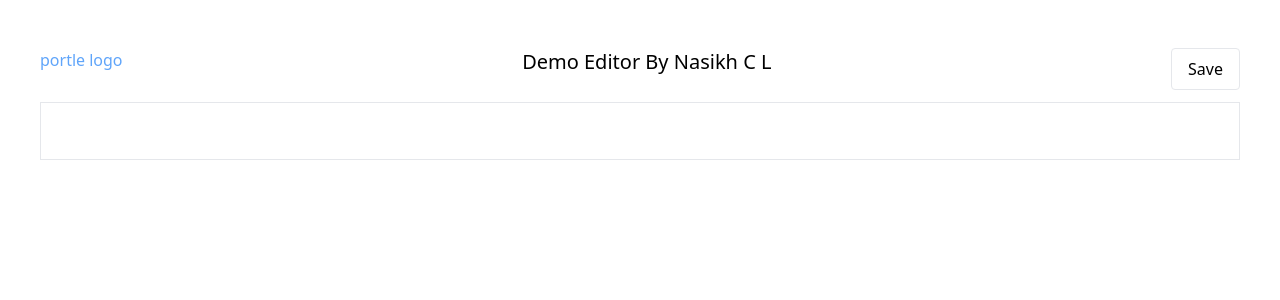
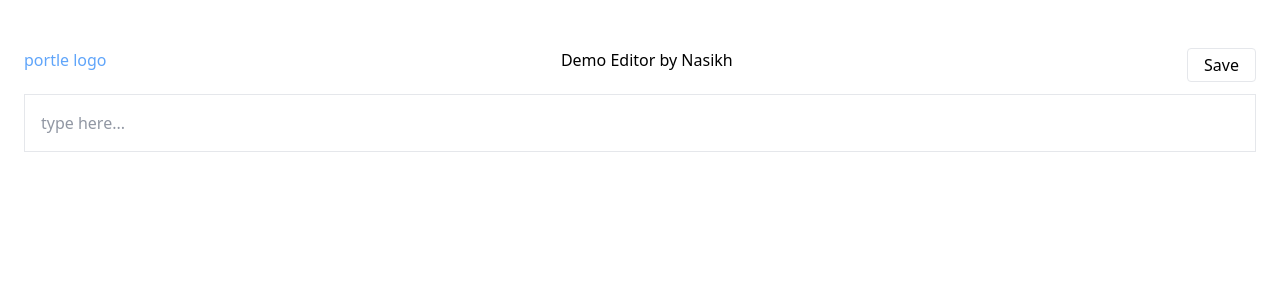
Before and after one commit to NasikhCL/mini-custom-markdown-text-editor, a React (Create React App) app: page / in a window 1280 px wide. Shown: the top 300 px of the page. Built offline with nearby package versions, Linux system fonts and the light colour scheme.

Commit message:
95% completed

```diff
--- a/src/App.js
+++ b/src/App.js
@@ -1,18 +1,11 @@
 import CustomEditor from "./components/Editor";
-import SaveButton from "./components/SaveButton";
-import Title from "./components/Title";
 
 function App() {
 
 
 
   return (
-    <div className="mt-12 mx-10">
-      <div className="flex justify-between mb-3">
-        <h2 className="text-blue-400">portle logo</h2>
-        <Title className="" />
-        <SaveButton />
-      </div>
+    <div className="mx-6 mt-12">
       <CustomEditor />
     </div>
   );
--- a/src/components/Editor.js
+++ b/src/components/Editor.js
@@ -6,194 +6,230 @@ import {
   Modifier,
   convertFromRaw,
 } from "draft-js";
-import useHandleClick from "../customHook/useHandleClick";
 
 const CustomEditor = () => {
-
   const [editorState, setEditorState] = React.useState(() =>
     EditorState.createEmpty()
   );
 
-  const {triggerClick} = useHandleClick();
-
-  const [headerOneArr, setHeaderOneArr] =useState([])
-  const [boldArr, setBoldArr] = useState([])
-  const [textRedArr, setTextRedArr] = useState([])
-  const [textUnderlineArr, setTextUnderlineArr] = useState([])
-
-
+  const [headerOneArr, setHeaderOneArr] = useState([]);
+  const [boldArr, setBoldArr] = useState([]);
+  const [textRedArr, setTextRedArr] = useState([]);
+  const [textUnderlineArr, setTextUnderlineArr] = useState([]);
 
   const handleEditorState = (editorState) => {
-
     const currentContent = editorState.getCurrentContent();
     const blocks = convertToRaw(currentContent).blocks;
-    const newBlocks = []
-    blocks.forEach(block => {
-
-      const isHeaderOne = headerOneArr.includes(block.key)
-      const isBold = boldArr.includes(block.key)
-      const isUnderline = textUnderlineArr.includes(block.key)
+    const newBlocks = [];
+    blocks.forEach((block) => {
+      const isHeaderOne = headerOneArr.includes(block.key);
+      const isBold = boldArr.includes(block.key);
+      const isUnderline = textUnderlineArr.includes(block.key);
       const isTextRed = textRedArr.includes(block.key);
 
-      if( block.text === ''){
-        console.log('inside empty block')
-        block.inlineStyleRanges = []
-        block.type ='unstyled'
-        setHeaderOneArr(prev=> prev.filter(prev=> prev !== block.key))
-        setTextUnderlineArr(prev=> prev.filter(prev=> prev !== block.key))
-        setTextRedArr(prev=> prev.filter(prev=> prev !== block.key))
-        setBoldArr(prev=> prev.filter(prev=> prev !== block.key))
+      if (block.text === "") {
+        console.log("inside empty block");
+        block.inlineStyleRanges = [];
+        block.type = "unstyled";
+        setHeaderOneArr((prev) => prev.filter((prev) => prev !== block.key));
+        setTextUnderlineArr((prev) =>
+          prev.filter((prev) => prev !== block.key)
+        );
+        setTextRedArr((prev) => prev.filter((prev) => prev !== block.key));
+        setBoldArr((prev) => prev.filter((prev) => prev !== block.key));
 
-        if(isHeaderOne){
-          block.type ='header-one'
-          setHeaderOneArr(prev=> [...prev, block.key])
+        if (isHeaderOne) {
+          block.type = "header-one";
+          setHeaderOneArr((prev) => [...prev, block.key]);
         }
-        if(isBold){
-          console.log('inside isBold')
-          block.inlineStyleRanges =  [ { offset: 0, length: block.text.length, style: 'BOLD' }]
-          setBoldArr(prev=> [...prev, block.key])
+        if (isBold) {
+          console.log("inside isBold");
+          block.inlineStyleRanges = [
+            { offset: 0, length: block.text.length, style: "BOLD" },
+          ];
+          setBoldArr((prev) => [...prev, block.key]);
         }
-        if(isTextRed){
-          setTextRedArr(prev=> [...prev, block.key])
-          console.log('inside isRed')
-          block.inlineStyleRanges =  [...block.inlineStyleRanges, { offset: 0, length: block.text.length, style: 'COLOR_RED' }]
+        if (isTextRed) {
+          setTextRedArr((prev) => [...prev, block.key]);
+          console.log("inside isRed");
+          block.inlineStyleRanges = [
+            ...block.inlineStyleRanges,
+            { offset: 0, length: block.text.length, style: "COLOR_RED" },
+          ];
         }
-        if(isUnderline){
-          setTextUnderlineArr(prev=> [...prev, block.key])
-          block.inlineStyleRanges =  [...block.inlineStyleRanges, { offset: 0, length: block.text.length, style: 'UNDERLINE' }]
+        if (isUnderline) {
+          setTextUnderlineArr((prev) => [...prev, block.key]);
+          block.inlineStyleRanges = [
+            ...block.inlineStyleRanges,
+            { offset: 0, length: block.text.length, style: "UNDERLINE" },
+          ];
         }
         newBlocks.push(block);
-      }else if((isHeaderOne || isBold || isTextRed || isUnderline) && block.text === ' '){
-        block.style = 'unstyled'
-        block.inlineStyleRanges = []
-        block.text= ''
-        setHeaderOneArr(prev=> prev.filter(prev=> prev !== block.key))
-        setTextUnderlineArr(prev=> prev.filter(prev=> prev !== block.key))
-        setTextRedArr(prev=> prev.filter(prev=> prev !== block.key))
-        setBoldArr(prev=> prev.filter(prev=> prev !== block.key))
-        newBlocks.push(block)
-      }else if(isHeaderOne){
-        block.style = 'header-one'
-        newBlocks.push(block)
-      }
-      else if(block.text.startsWith('# ')){
-        setHeaderOneArr(prev=> [...prev, block.key])
-        block.type = 'header-one'
-        block.inlineStyleRanges = []
+      } else if (
+        (isHeaderOne || isBold || isTextRed || isUnderline) &&
+        block.text === " "
+      ) {
+        block.style = "unstyled";
+        block.inlineStyleRanges = [];
+        block.text = "";
+        setHeaderOneArr((prev) => prev.filter((prev) => prev !== block.key));
+        setTextUnderlineArr((prev) =>
+          prev.filter((prev) => prev !== block.key)
+        );
+        setTextRedArr((prev) => prev.filter((prev) => prev !== block.key));
+        setBoldArr((prev) => prev.filter((prev) => prev !== block.key));
+        newBlocks.push(block);
+      } else if (isHeaderOne) {
+        block.style = "header-one";
+        newBlocks.push(block);
+      } else if (block.text.startsWith("# ")) {
+        setHeaderOneArr((prev) => [...prev, block.key]);
+        block.type = "header-one";
+        block.inlineStyleRanges = [];
         block.text = block.text.substring(2); // Remove '# ' from the text
         newBlocks.push(block);
-      }else if(block.text.startsWith('*** ')|| textUnderlineArr.includes(block.key)){
-        if(!textUnderlineArr.includes(block.key)){
-          setTextUnderlineArr(prev=> [...prev, block.key])
+      } else if (
+        block.text.startsWith("*** ") ||
+        textUnderlineArr.includes(block.key)
+      ) {
+        if (!textUnderlineArr.includes(block.key)) {
+          setTextUnderlineArr((prev) => [...prev, block.key]);
         }
-        block.inlineStyleRanges = [{ offset: 0, length: block.text.length, style: 'UNDERLINE' }];
-        block.text = block.text.startsWith('*** ') ? block.text.substring(4) : block.text // Remove '* ' from the text
+        block.inlineStyleRanges = [
+          { offset: 0, length: block.text.length, style: "UNDERLINE" },
+        ];
+        block.text = block.text.startsWith("*** ")
+          ? block.text.substring(4)
+          : block.text; // Remove '* ' from the text
         newBlocks.push(block);
-        console.log('somthing underline')
-      }else if(block.text.startsWith('** ')|| textRedArr.includes(block.key)){
-        console.log('somthing red')
-        if(!textRedArr.includes(block.key)){
-          setTextRedArr(prev=> [...prev, block.key])
+        console.log("somthing underline");
+      } else if (
+        block.text.startsWith("** ") ||
+        textRedArr.includes(block.key)
+      ) {
+        console.log("somthing red");
+        if (!textRedArr.includes(block.key)) {
+          setTextRedArr((prev) => [...prev, block.key]);
         }
-        block.inlineStyleRanges = [ { offset: 0, length: block.text.length, style: 'COLOR_RED' }];
-        block.text = block.text.startsWith('** ') ? block.text.substring(3) : block.text // Remove '* ' from the text
+        block.inlineStyleRanges = [
+          { offset: 0, length: block.text.length, style: "COLOR_RED" },
+        ];
+        block.text = block.text.startsWith("** ")
+          ? block.text.substring(3)
+          : block.text; // Remove '* ' from the text
         newBlocks.push(block);
-      }else if(block.text.startsWith('* ')|| boldArr.includes(block.key)){
-        if(!boldArr.includes(block.key)){
-          setBoldArr(prev=> [...prev, block.key])
+      } else if (block.text.startsWith("* ") || boldArr.includes(block.key)) {
+        if (!boldArr.includes(block.key)) {
+          setBoldArr((prev) => [...prev, block.key]);
         }
-        block.inlineStyleRanges = [ { offset: 0, length: block.text.length, style: 'BOLD' }];
-        block.text = block.text.startsWith('* ') ? block.text.substring(2) : block.text // Remove '* ' from the text
+        block.inlineStyleRanges = [
+          { offset: 0, length: block.text.length, style: "BOLD" },
+        ];
+        block.text = block.text.startsWith("* ")
+          ? block.text.substring(2)
+          : block.text; // Remove '* ' from the text
         newBlocks.push(block);
-        console.log('somthing bold')
-      }else{
-        console.log('insided the sels')
-          block.type = 'unstyled'
+        console.log("somthing bold");
+      } else {
+        console.log("insided the sels");
+        block.type = "unstyled";
         block.inlineStyleRanges = [];
-          newBlocks.push(block)
-
+        newBlocks.push(block);
       }
     });
-    const newRawContent = { ...convertToRaw(currentContent), blocks: newBlocks };
+    const newRawContent = {
+      ...convertToRaw(currentContent),
+      blocks: newBlocks,
+    };
     const newContentState = convertFromRaw(newRawContent);
-    const newEditorState = EditorState.push(editorState, newContentState, 'change-block');
+    const newEditorState = EditorState.push(
+      editorState,
+      newContentState,
+      "change-block"
+    );
     const selectionState = editorState.getSelection();
-    const newEditorStateWithHandleCursor = EditorState.forceSelection(newEditorState, selectionState);
+    const newEditorStateWithHandleCursor = EditorState.forceSelection(
+      newEditorState,
+      selectionState
+    );
     setEditorState(newEditorStateWithHandleCursor);
-    console.log(blocks)
-
+    console.log(blocks);
   };
 
+  const saveEditorContent = () => {
+    const contentState = editorState.getCurrentContent();
+    const contentStateJSON = JSON.stringify(convertToRaw(contentState));
+    localStorage.setItem("draftContent", contentStateJSON);
+    localStorage.setItem("draftContentHeaderArr", JSON.stringify(headerOneArr));
+    localStorage.setItem(
+      "draftContentTextUnderlineArr",
+      JSON.stringify(textUnderlineArr)
+    );
+    localStorage.setItem("draftContentTextRedArr", JSON.stringify(textRedArr));
+    localStorage.setItem("draftContentTextBoldArr", JSON.stringify(boldArr));
+    console.log(
+      headerOneArr,
+      " ",
+      boldArr,
+      " ",
+      textRedArr,
+      " ",
+      textUnderlineArr
+    );
 
-
-  const saveEditorContent = () => {
-    const contentState = EditorState.getCurrentContent();
-    const contentStateJSON = JSON.stringify(convertToRaw(contentState));
-    localStorage.setItem('draftContent', contentStateJSON);
-    localStorage.setItem('draftContentHeaderArr', JSON.stringify(headerOneArr))
-    localStorage.setItem('draftContentTextUnderlineArr', JSON.stringify(textUnderlineArr))
-    localStorage.setItem('draftContentTextRedArr', JSON.stringify(textRedArr))
-    localStorage.setItem('draftContentTextBoldArr', JSON.stringify(boldArr))
-    console.log(headerOneArr, ' ',boldArr, ' ', textRedArr, ' ', textUnderlineArr)
-
-    console.log('saved to local')
-    console.log(convertToRaw(contentState).blocks,'block///////////')
+    console.log("saved to local");
+    console.log(convertToRaw(contentState).blocks, "block///////////");
   };
 
-  const handleKeyCommand = (command, editorState) => {
-    if (command === 'split-block') {
-      const contentState = Modifier.splitBlock(
-        editorState.getCurrentContent(),
-        editorState.getSelection()
-      );
-      const newEditorState = EditorState.push(
-        editorState,
-        contentState,
-        'split-block'
-      );
-      setEditorState(newEditorState);
-      return 'handled';
+  const handleSaveButton = ()=>{
+    saveEditorContent();
   }
-    return 'not-handled';
-  };
-
 
   useEffect(() => {
-    const storedContentStateJSON = localStorage.getItem('draftContent');
+    const storedContentStateJSON = localStorage.getItem("draftContent");
     if (storedContentStateJSON) {
       const contentState = convertFromRaw(JSON.parse(storedContentStateJSON));
       const modifiedEditorState = EditorState.createWithContent(contentState);
-      const newEditorState = EditorState.push(modifiedEditorState, contentState, 'insert-characters');
+      const newEditorState = EditorState.push(
+        modifiedEditorState,
+        contentState,
+        "insert-characters"
+      );
       const selectionState = editorState.getSelection();
-      const newEditorStateWithHandleCursor = EditorState.forceSelection(newEditorState, selectionState);
+      const newEditorStateWithHandleCursor = EditorState.forceSelection(
+        newEditorState,
+        selectionState
+      );
+
       setEditorState(newEditorStateWithHandleCursor);
 
-      setHeaderOneArr(JSON.parse(localStorage.getItem('draftContentHeaderArr')))
-      setTextUnderlineArr(JSON.parse(localStorage.getItem('draftContentTextUnderlineArr')))
-      setTextRedArr(JSON.parse(localStorage.getItem('draftContentTextRedArr')))
-      setBoldArr(JSON.parse(localStorage.getItem('draftContentTextBoldArr')))
-
+      setHeaderOneArr(
+        JSON.parse(localStorage.getItem("draftContentHeaderArr"))
+      );
+      setTextUnderlineArr(
+        JSON.parse(localStorage.getItem("draftContentTextUnderlineArr"))
+      );
+      setTextRedArr(JSON.parse(localStorage.getItem("draftContentTextRedArr")));
+      setBoldArr(JSON.parse(localStorage.getItem("draftContentTextBoldArr")));
     }
   }, []);
 
-
-  useEffect(() => {
-    console.log('triggerClick value:', triggerClick);
-    if (triggerClick) {
-      console.log('inside the trigger');
-      saveEditorContent();
-    }
-  }, [triggerClick]);
-
-
   return (
+    <>
+      <div className="flex justify-between mb-3">
+        <h2 className="text-blue-400">portle logo</h2>
+        <h2>Demo Editor by Nasikh</h2>
+        <button onClick={handleSaveButton} className="border rounded px-4 py-1 hover:bg-black hover:text-white ease-in-out">Save</button>
+      </div>
       <div className="border w-full p-4">
         <Editor
+          placeholder="type here..."
           editorState={editorState}
           onChange={handleEditorState}
-        customStyleMap={{ 'COLOR_RED': {color: 'red'} }}
+          customStyleMap={{ COLOR_RED: { color: "red" } }}
         />
       </div>
+    </>
   );
 };
 
--- a/src/components/SaveButton.js
+++ /dev/null
@@ -1,16 +0,0 @@
-import React from 'react'
-import useHandleClick from '../customHook/useHandleClick';
-
-const SaveButton = () => {
-  const { setTriggerClick } = useHandleClick();
-  const callSetTrigger = ()=>{
-    console.log('set trigger button called')
-    setTriggerClick(prev=> !prev)
-  }
-
-  return (
-    <button onClick={callSetTrigger} className='px-4 py-2  border rounded ease-in-out hover:shadow'>Save</button>
-  )
-}
-
-export default SaveButton
--- a/src/components/Title.js
+++ /dev/null
@@ -1,9 +0,0 @@
-import React from 'react'
-
-const Title = () => {
-  return (
-    <h2 className='text-xl'>Demo Editor By Nasikh C L</h2>
-  )
-}
-
-export default Title
```
Also changed, not shown: src/customHook/useHandleClick.js (deleted, +0 -10 lines). Lines whose indentation alone changed are shown as unchanged.
